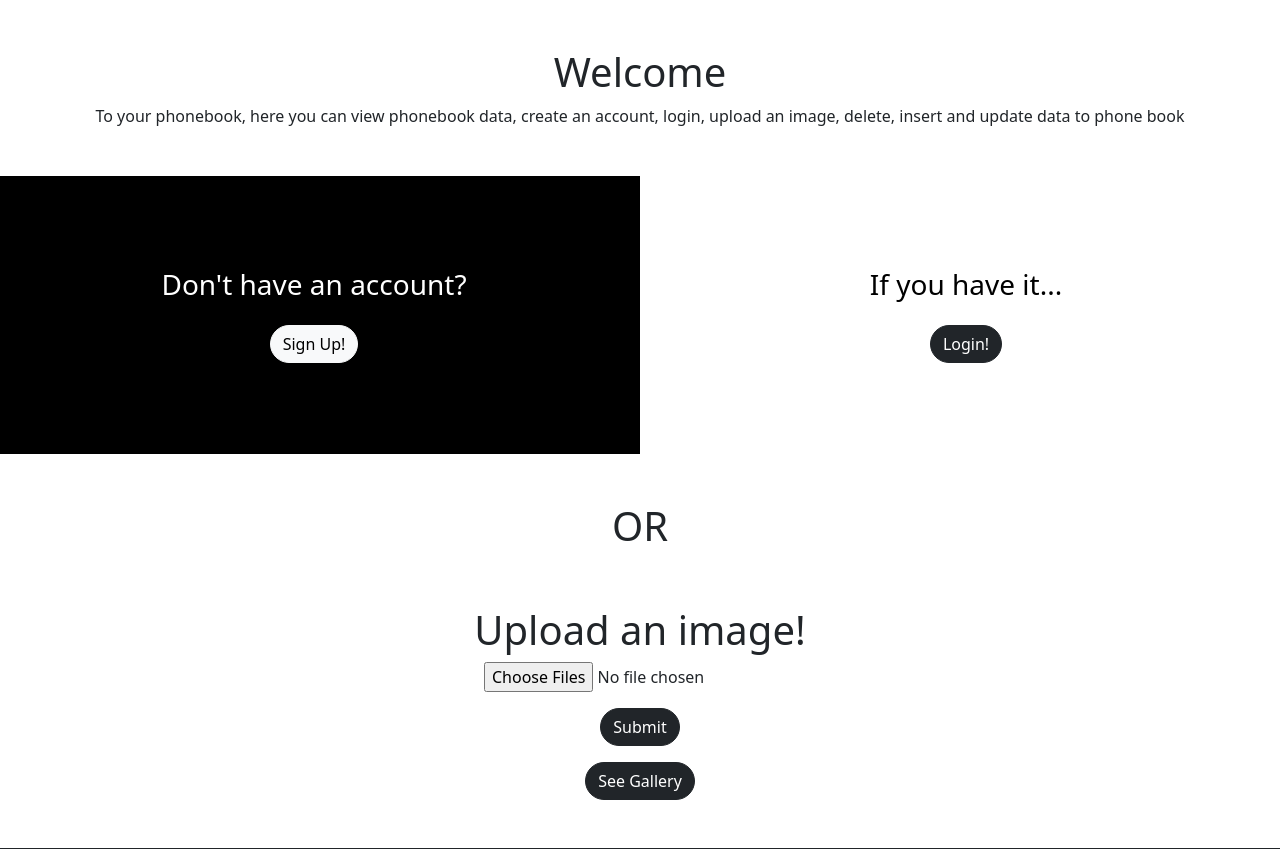
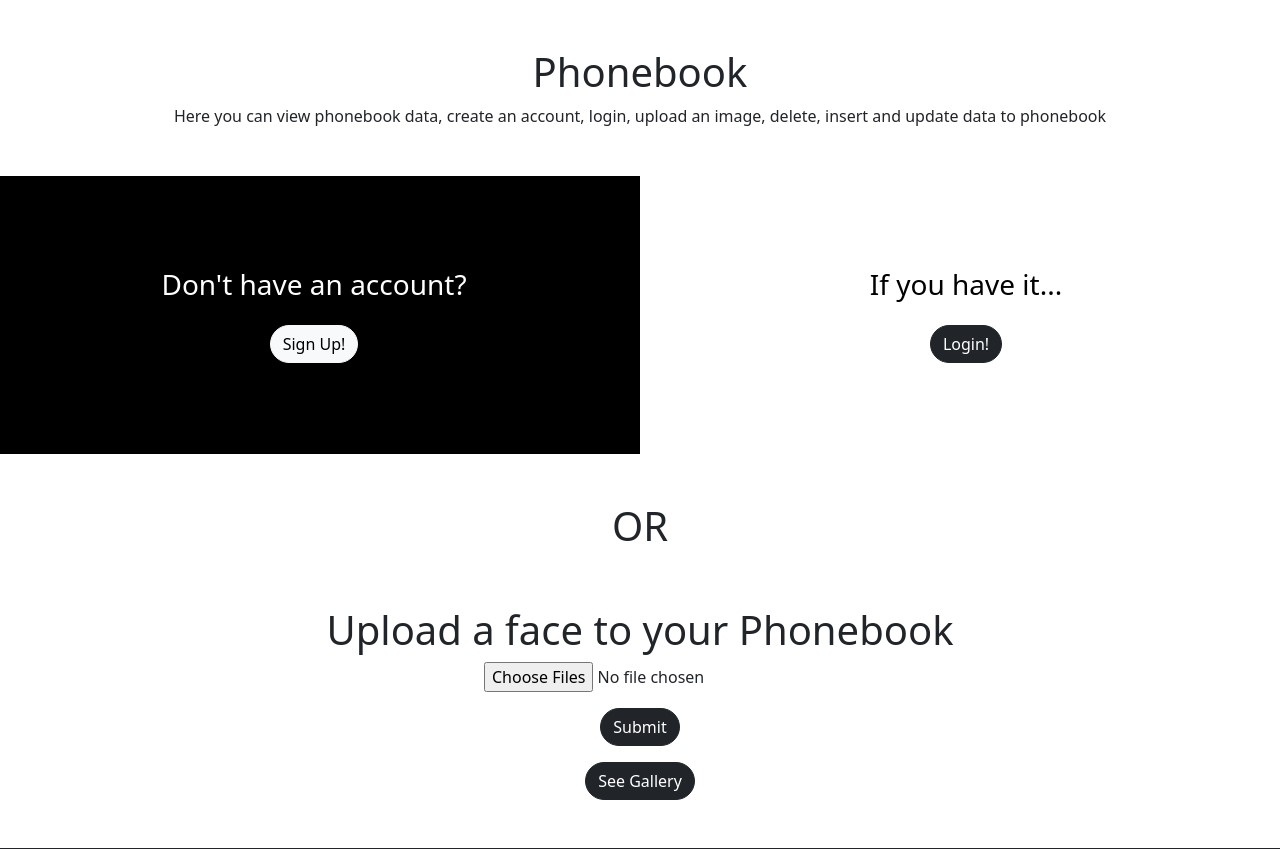
Before and after one commit to henriquegoncalvesdev/login-portal-cmpgassignment2, a PHP site: page / in a window 1280 px wide. Shown: the part 85-934 px from the top of the page. Run offline with PHP 8.4, Linux system fonts and the light colour scheme.

Commit message:
add comments and some minor fixes

```diff
--- a/add-user.php
+++ b/add-user.php
@@ -1,5 +1,4 @@
 <?php
-	// connection
 	require './inc/database.php';
 	// variables
 	$first_name = $_POST['first_name'];
@@ -18,7 +17,7 @@
 
 
 
-	// decide if we are saving or not
+
 	if ($ok){
 		$password = hash('sha512', $password);
 		// set up the sql
--- a/index.php
+++ b/index.php
@@ -1,28 +1,34 @@
 <?php
-// main logic for saving images
+
   include './inc/header.php';
   require "./inc/database.php";
+
   $uploadSuccess = false;
   $valid_file=true;
+
+  //check if form is submitted
   if(!empty($_POST)) {
+    //count number of files
     $countfiles = count($_FILES['files']['name']);
+    //prepare query
     $query = "INSERT INTO imagestest (name,image)
     VALUES(?,?)";
     $statement = $conn->prepare($query);
 
+    //loop through files
     for($i = 0; $i < $countfiles; $i++) {
       $filename = $_FILES['files']['name'][$i];
-      // image storage location
       $target_file = './uploads/'.$filename;
       $file_extension = pathinfo($target_file, PATHINFO_EXTENSION);
       $file_extension = strtolower($file_extension);
       $valid_extension = array("png","jpeg","jpg","pdf");
 
+      //check if file extension is valid
       if(in_array($file_extension, $valid_extension)) {
 
         if(move_uploaded_file($_FILES['files']['tmp_name'][$i], $target_file)){
-          $statement->execute(
-          array($filename,$target_file));
+          // execute query to insert file data into database
+          $statement->execute(array($filename,$target_file));
           $uploadSuccess = true;
 
         }
@@ -37,8 +43,8 @@
         <!-- Site top -->
         <section>
             <div class="container mt-5 text-center">
-                <h1>Welcome</h1>
-                <p>To your phonebook, here you can view phonebook data, create an account, login, upload an image, delete, insert and update data to phone book</p>
+                <h1>Phonebook</h1>
+                <p>Here you can view phonebook data, create an account, login, upload an image, delete, insert and update data to phonebook</p>
             </div>
         </section>
         <section class="form-row row mt-5 text-center">
@@ -59,7 +65,7 @@
         </section>
         <section class="masthead mt-5 text-center">
             <div>
-            <h1>Upload an image!</h1>
+            <h1>Upload a face to your Phonebook</h1>
             </div>
         </section>
         <section class="form-row text-center">
--- a/login.php
+++ b/login.php
@@ -5,7 +5,6 @@
 
 // check if user is logged in
 if (isset($_SESSION['user_id'])) {
-    //redirects to logged in page
     header("Location: display-person.php");
     exit;
 }
--- a/logout.php
+++ b/logout.php
@@ -1,12 +1,10 @@
 <?php
   require './inc/header.php';
-  //access existing session
+
   session_start();
-  //remove session variables
   session_unset();
-  //kill the session
   session_destroy();
-  //redirect to login
+
   header('location:index.php');
   require './inc/footer.php';
 ?>
--- a/update.php
+++ b/update.php
@@ -17,6 +17,7 @@ if (!isset($_SESSION['user_id']) || (time() > $_SESSION['timeout'])) {
         $email = $_POST['email'];
         $telNumber = $_POST['telNumber'];
 
+        //sql query to update the record
         $sql = "UPDATE phpdata SET fname = :fname, lname = :lname, email = :email, telNumber = :telNumber WHERE id = :id";
         $stmt = $conn->prepare($sql);
         $stmt->bindParam(':fname', $fname);
@@ -25,8 +26,9 @@ if (!isset($_SESSION['user_id']) || (time() > $_SESSION['timeout'])) {
         $stmt->bindParam(':telNumber', $telNumber);
         $stmt->bindParam(':id', $id);
 
+        //executes the query and checks if successful
         if ($stmt->execute()) {
-            header('location: display-person.php'); // Redirect to the main page
+            header('location: display-person.php');
         } else {
             echo "Error updating record: " . $stmt->errorInfo()[2];
         }
@@ -39,7 +41,7 @@ if (!isset($_SESSION['user_id']) || (time() > $_SESSION['timeout'])) {
         $row = $stmt->fetch(PDO::FETCH_ASSOC);
     }
 ?>
-
+<!-- form to update the record -->
 <form method="post" action="update.php" class="form-update">
     <input type="hidden" name="id" value="<?php echo $row['id']; ?>">
     <label>First Name:</label>
--- a/upload.php
+++ b/upload.php
@@ -6,13 +6,11 @@
   $uploadSuccess = false;
   $valid_file=true;
   if(!empty($_POST)) {
-    // Count total files
     $countfiles = count($_FILES['files']['name']);
-    // Prepared statement
     $query = "INSERT INTO imagestest (name,image)
     VALUES(?,?)";
     $statement = $conn->prepare($query);
-    // Loop all files
+
     for($i = 0; $i < $countfiles; $i++) {
       // File name
       $filename = $_FILES['files']['name'][$i];
--- a/view.php
+++ b/view.php
@@ -9,7 +9,7 @@
 ?>
   <section class="view-masthead text-center mt-5">
     <div>
-      <h1>Image Gallery</h1>
+      <h1>Phonebook Gallery</h1>
     </div>
   </section>
   <section class="image-row row mt-5">
```
Also changed, not shown: add-data.php (+9 -1 lines), delete.php (+10 -3 lines), display-person.php (+4 -10 lines), display-user.php (+1 -11 lines), inc/validate.php (+9 -13 lines).
